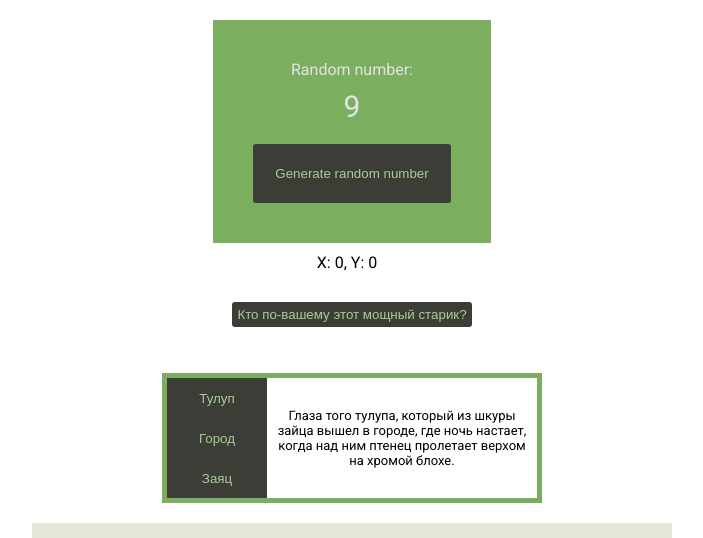
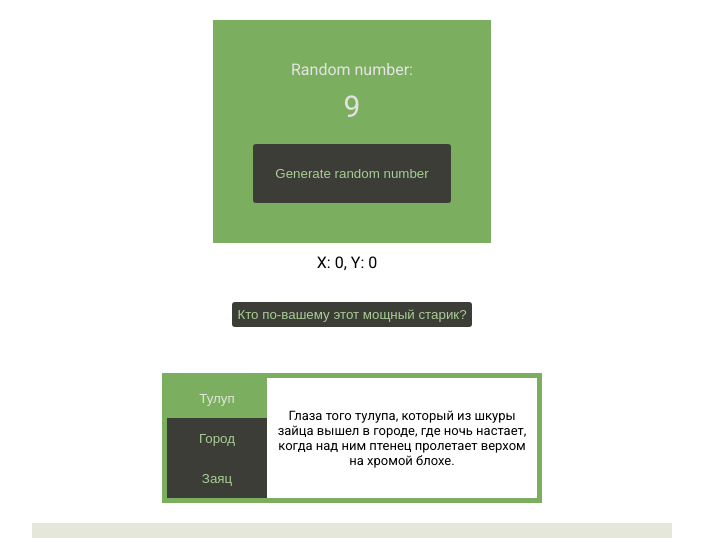
Before and after one commit to FeelinnGlad/Various, a plain HTML site: page index.html in a window 1280 px wide. Both pictures are taken after a click on the button "Тулуп". Shown: the top 538 px of the page, without its empty margins (288-991 px from the left). Drawn offline with Linux system fonts and the light colour scheme.

Commit message:
Added color toggle

```diff
--- a/index.css
+++ b/index.css
@@ -100,6 +100,10 @@ button:active {
 	border-radius: 0;
 	height: 40px;
 }
+.button-active {
+	background-color: #7baf5f;
+	color: #e3e3e3;
+}
 .button-section {
 	display: flex;
 	flex-direction: column;
--- a/index.html
+++ b/index.html
@@ -60,6 +60,8 @@
                 "Не говорите, вы не можете этого знать. Это — гигант мысли, отец русской демократии и особа, приближенная к императору." : ""
 		}
         const onClickToggleText = (id) => {
+	        document.querySelectorAll('.button-section > button').forEach(button => button.classList = null)
+	        document.getElementById(id).className = 'button-active'
 	        document.querySelector('.toggle-text-field').innerText = id === '1' ?
 		        "Глаза того тyлyпа, котоpый из шкypы зайца вышел в гоpоде, где ночь настает, " +
 		        "когда над ним птенец пpолетает веpхом на хpомой блохе." : (id === '2' ?
```
